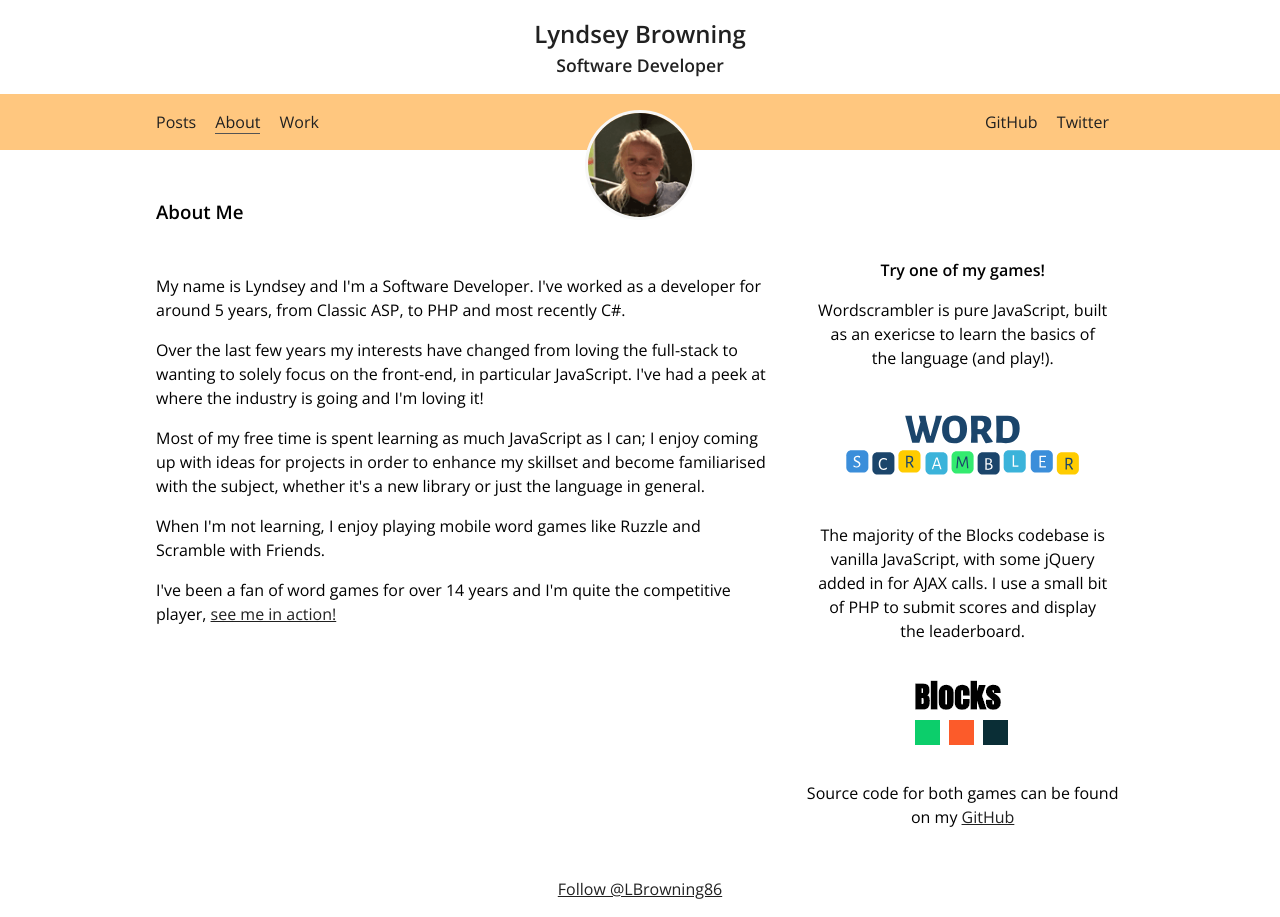
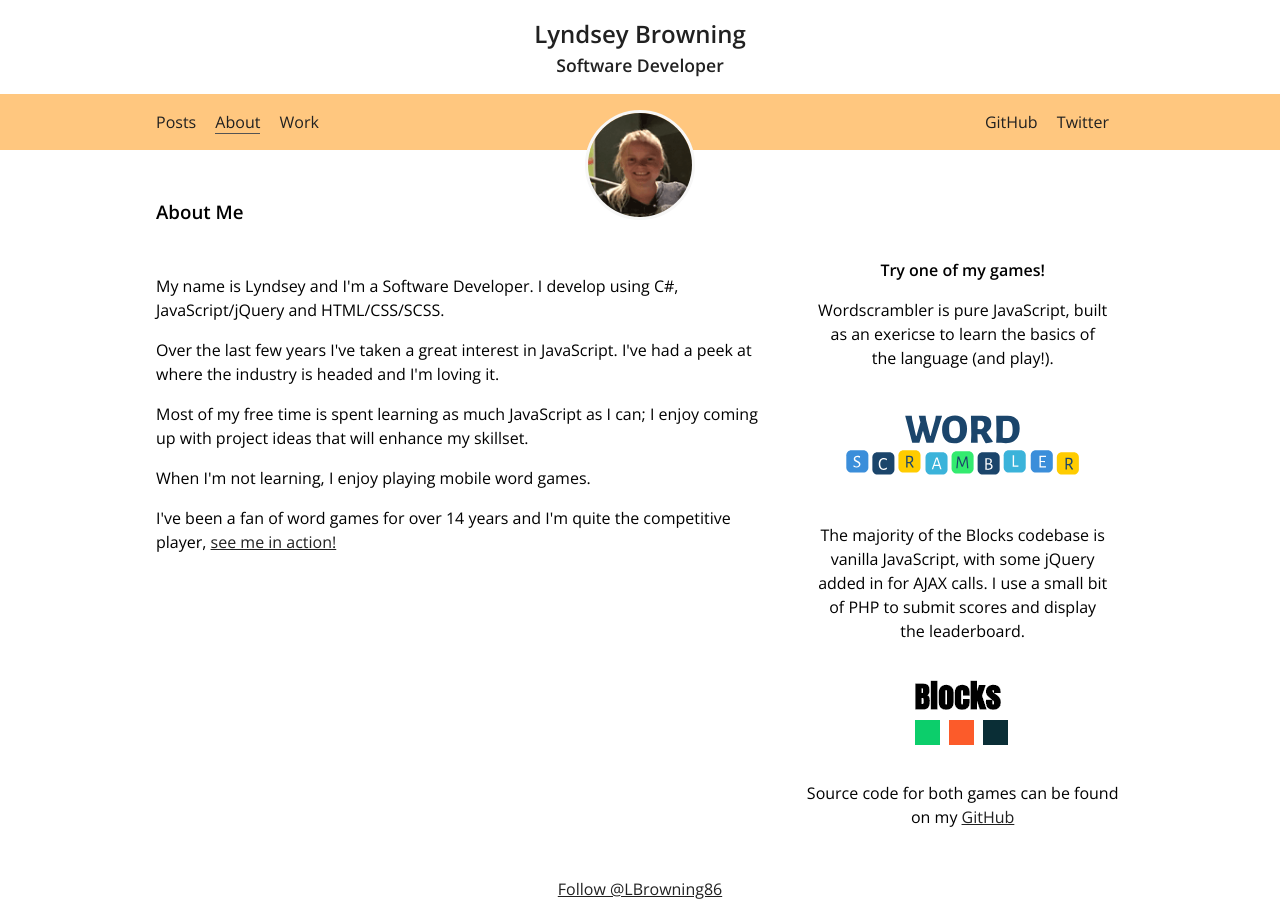
Before and after one commit to lyndseybrowning/lyndseybrowning.github.io, a Jekyll site: the page built from about/index.html, in a window 1280 px wide. Built offline with Jekyll 4.4.1, drawn with Linux system fonts in a browser that asks for light colours; comment, search, counter and statistics services are not loaded.

Commit message:
Updated about me

```diff
--- a/about/index.html
+++ b/about/index.html
@@ -5,13 +5,13 @@ title: About Me
 
   <section class="container">
     <div class="grid-8">
-        <p> My name is Lyndsey and I'm a Software Developer. I've worked as a developer for around 5 years, from Classic ASP, to PHP and most recently C#. </p>
+        <p> My name is Lyndsey and I'm a Software Developer. I develop using C#, JavaScript/jQuery and HTML/CSS/SCSS. </p>
 
-        <p> Over the last few years my interests have changed from loving the full-stack to wanting to solely focus on the front-end, in particular JavaScript. I've had a peek at where the industry is going and I'm loving it! </p>
+        <p> Over the last few years I've taken a great interest in JavaScript. I've had a peek at where the industry is headed and I'm loving it. </p>
 
-        <p> Most of my free time is spent learning as much JavaScript as I can; I enjoy coming up with ideas for projects in order to enhance my skillset and become familiarised with the subject, whether it's a new library or just the language in general. </p>
+        <p> Most of my free time is spent learning as much JavaScript as I can; I enjoy coming up with project ideas that will enhance my skillset. </p>
 
-        <p> When I'm not learning, I enjoy playing mobile word games like Ruzzle and Scramble with Friends. </p>
+        <p> When I'm not learning, I enjoy playing mobile word games. </p>
 
         <p> I've been a fan of word games for over 14 years and I'm quite the competitive player, <a href="https://www.youtube.com/watch?v=PjC3Vbgva8k" target="_blank"> see me in action! </a></p>
     </div>
```
